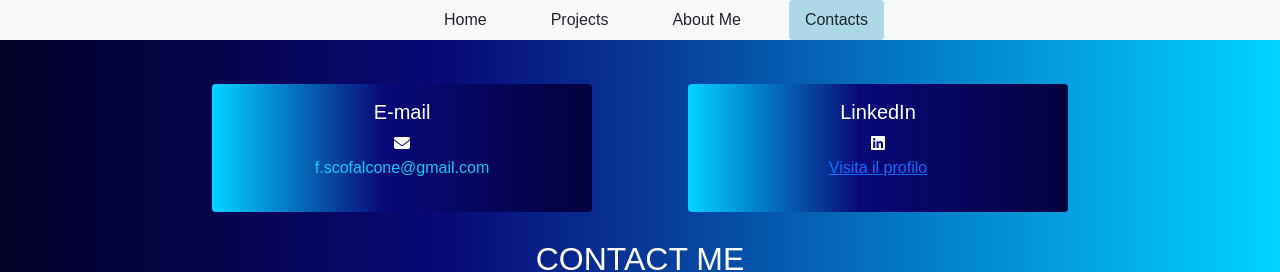
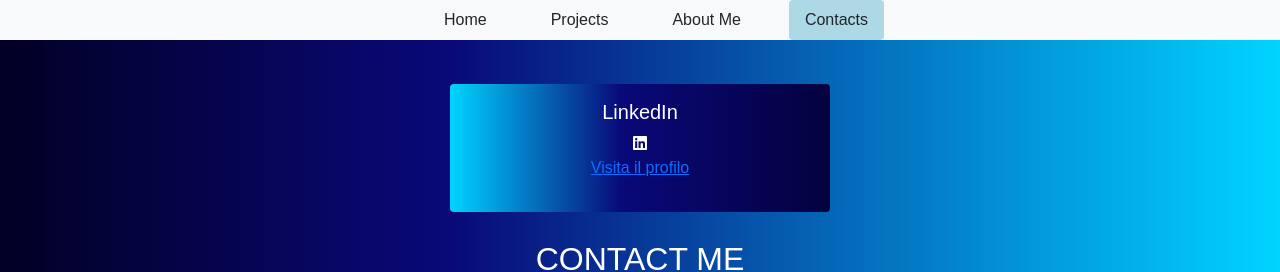
Before and after one commit to francescofalcone24/vite-boolfolio, a Vue app: page /contacts in a window 1280 px wide. Shown: the top 272 px of the page. Built offline with nearby package versions, Linux system fonts and the light colour scheme; no server answers.

Commit message:
email removed

```diff
--- a/src/pages/AppContacts.vue
+++ b/src/pages/AppContacts.vue
@@ -28,7 +28,7 @@ export default {
 
             // Importante - Stiamo comunicando con Laravel, quindi non è più obbligatorio inserire gli headers con il Content-Type
             // come abbiamo fatto invece quando comunicavamo direttamente con gli script PHP
-            axios.post("http://127.0.0.1:8000/api/contacts", data).then((response) => {
+            axios.post("https://admin.francescowebdev.com/api/contacts", data).then((response) => {
                 this.success = response.data.success;
                 if (!this.success) {
                     this.errors = response.data.errors;
@@ -53,11 +53,6 @@ export default {
 
             <div class="row justify-content-center mb-4">
 
-                <div class="col-md-4 col-sm-6 col-4 text-center  p-3 mx-5 my-1 rounded my_bg">
-                    <h5>E-mail</h5>
-                    <i class="fa-solid fa-envelope"></i>
-                    <p class="text-info">f.scofalcone@gmail.com</p>
-                </div>
                 <div class="col-md-4 col-sm-6 col-4 text-center p-3 mx-5 my-1 rounded my_bg"
                     style=" --bs-bg-opacity:.5">
                     <h5>LinkedIn</h5>
```
